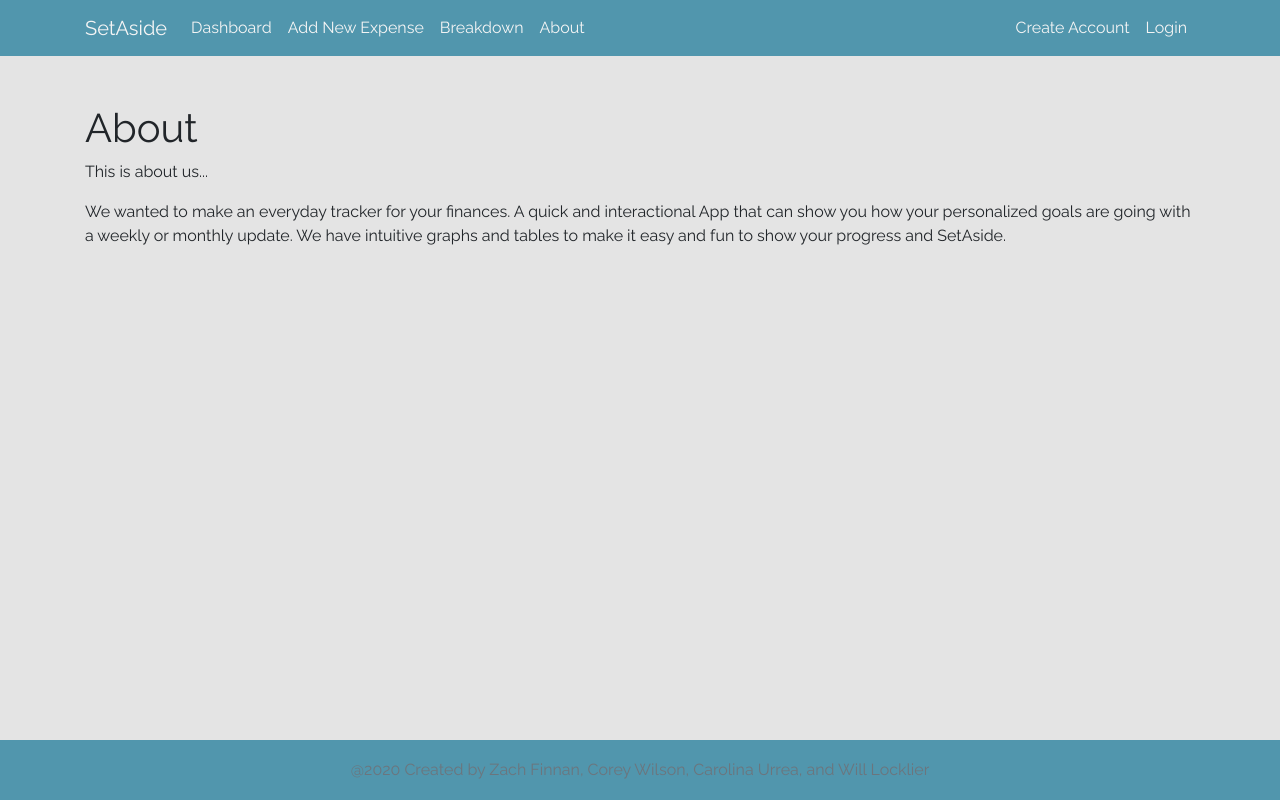
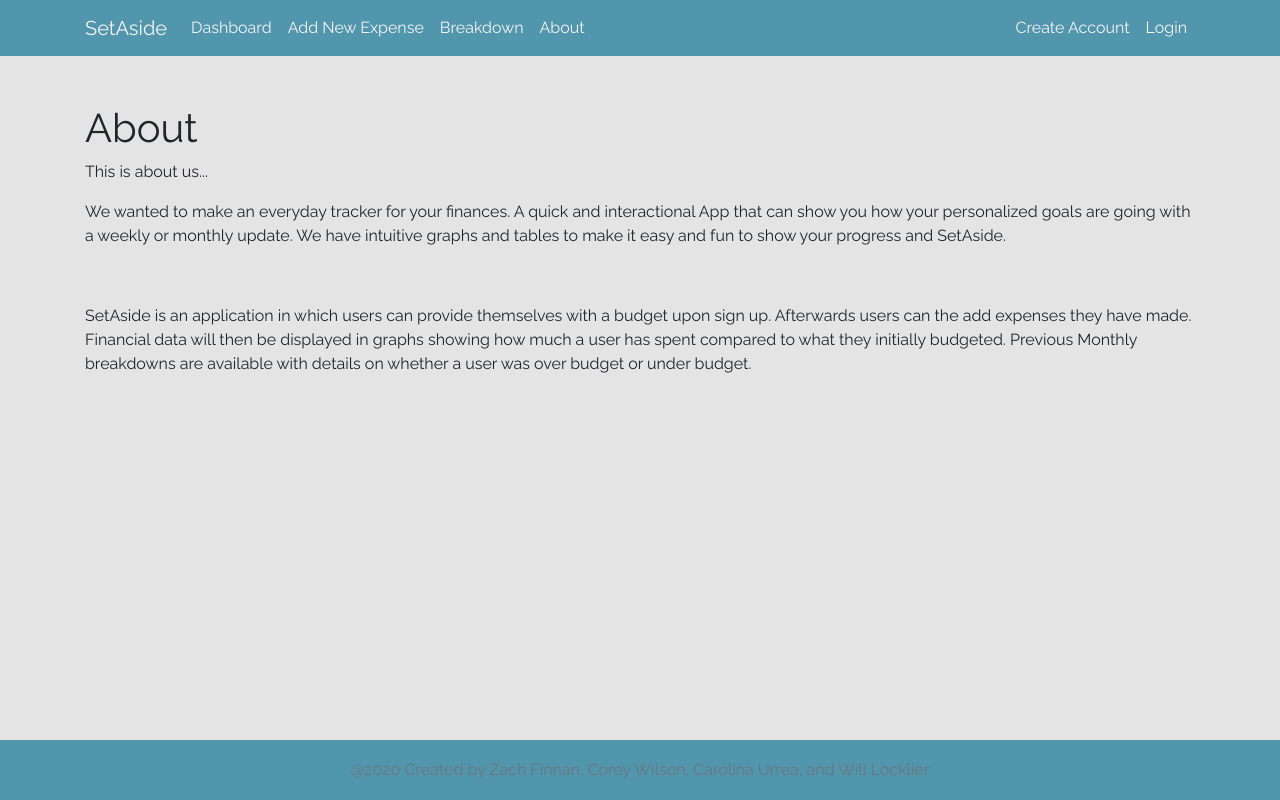
Before and after one commit to wjlock/SetAside-frontend, a React (Create React App) app: page /about in a window 1280 px wide. Built offline with nearby package versions, Linux system fonts and the light colour scheme; no server answers.

Commit message:
Added to About.js Summary of app functionality

```diff
--- a/src/components/About.js
+++ b/src/components/About.js
@@ -7,6 +7,8 @@ const About = () => {
             <p>This is about us...</p>
             <p>We wanted to make an everyday tracker for your finances. A quick and interactional App that can show you how your personalized goals are going with a weekly or monthly update. We have intuitive graphs and tables to make it easy and fun to show your progress and SetAside.
             </p>
+            <p><br></br></p>
+            <p>SetAside is an application in which users can provide themselves with a budget upon sign up. Afterwards users can the add expenses they have made. Financial data will then be displayed in graphs showing how much a user has spent compared to what they initially budgeted. Previous Monthly breakdowns are available with details on whether a user was over budget or under budget.</p>
         </div>
     )
 }
```
